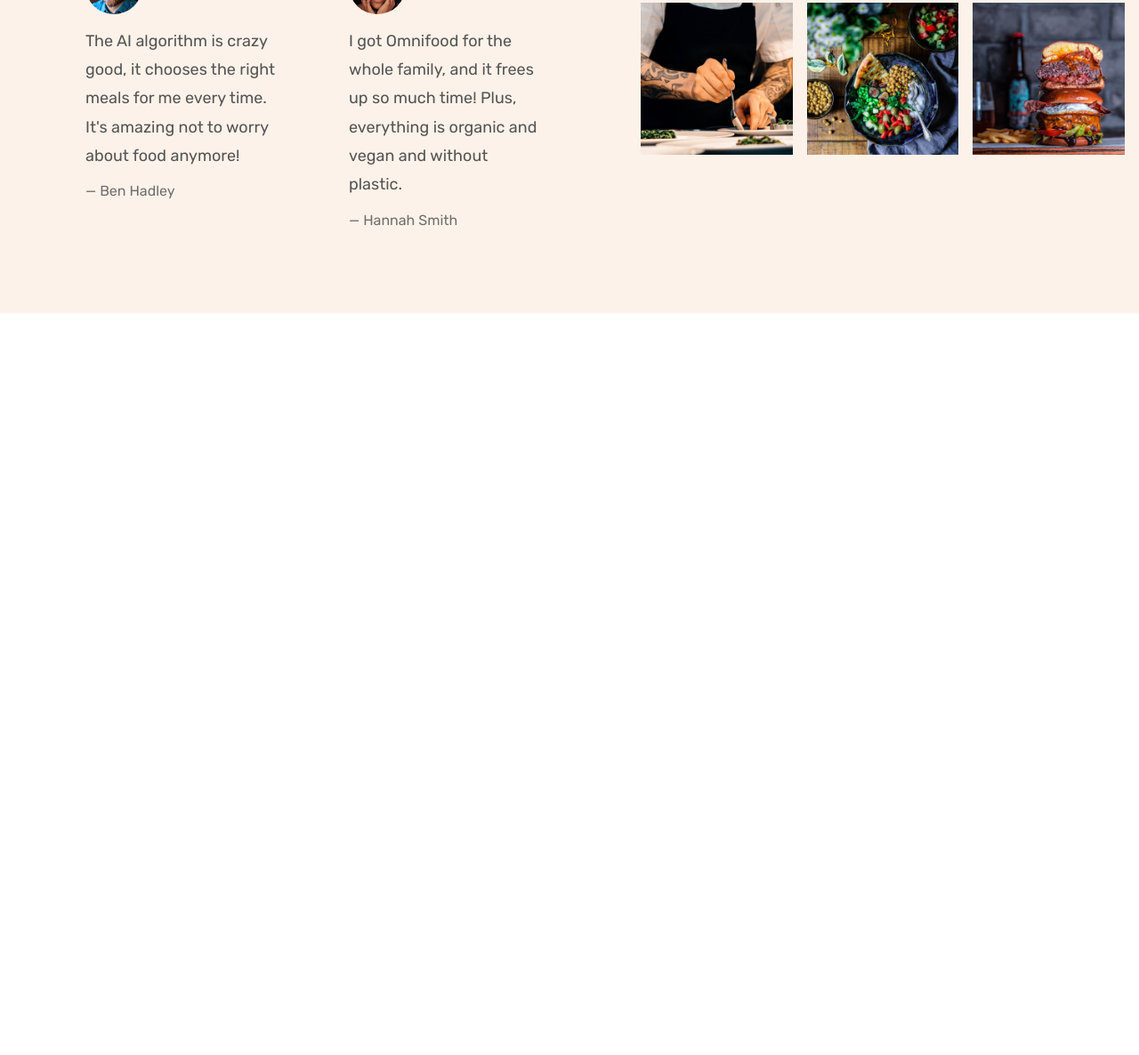
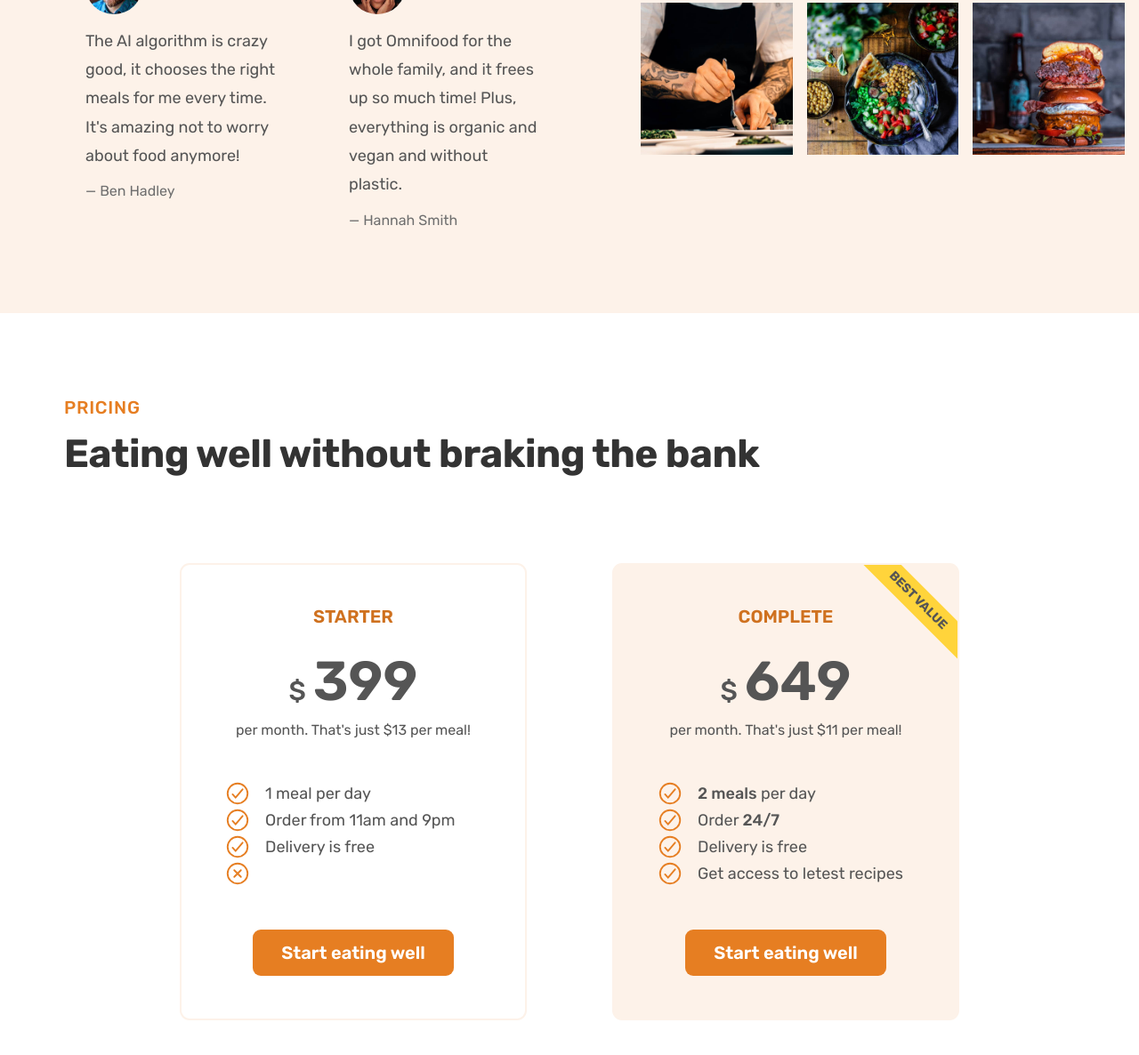
Before and after one commit to shalithacode/omnifood, a plain HTML site: page index.html in a window 1280 px wide. Shown: the part 4007-5193 px from the top of the page at 89% size. Before the commit the page ends 4359 px from the top, so only its background shows below. Drawn offline with nearby package versions, Linux system fonts and the light colour scheme.

Commit message:
Pricing section implementation

```diff
--- a/css/genaral.css
+++ b/css/genaral.css
@@ -106,3 +106,20 @@
 .link:active {
   border-bottom: 1px solid transparent;
 }
+.list-item {
+  font-size: 1.8rem;
+  display: flex;
+  align-items: center;
+  gap: 1.6rem;
+}
+.list-item span {
+  transition: all 0.3s;
+}
+.list-item span:hover {
+  color: #e67e22;
+}
+.list-icon {
+  width: 3rem;
+  height: 3rem;
+  color: #e67e22;
+}
--- a/css/style.css
+++ b/css/style.css
@@ -338,3 +338,67 @@ strong {
 .gallery-item img:hover {
   transform: scale(1.1);
 }
+/* *************************** */
+/* PRICING SECTION */
+/* *************************** */
+.pricing-plan {
+  border-radius: 1.1rem;
+  padding: 4.8rem;
+  width: 75%;
+  border: 2px solid #fdf2e9;
+}
+.section-pricing {
+  padding: 9.6rem 0;
+}
+.plan-header {
+  text-align: center;
+  margin-bottom: 4.8rem;
+}
+.plan-name {
+  color: #cf711f;
+  font-weight: 600;
+  font-size: 2rem;
+  text-transform: uppercase;
+  letter-spacing: 0.75;
+  margin-bottom: 3.2rem;
+}
+.plan-price {
+  font-size: 6.2rem;
+  font-weight: 600;
+  counter-reset: #333;
+  margin-bottom: 1.6rem;
+}
+.plan-price span {
+  font-size: 3rem;
+  font-weight: 500;
+  margin-right: 0.8rem;
+}
+.plan-text {
+  font-size: 1.6rem;
+  font-weight: 1.6;
+}
+.plan-singup {
+  text-align: center;
+  margin-top: 4.8rem;
+}
+.pricing-plan--starter {
+  justify-self: end;
+}
+.pricing-plan--complete {
+  background-color: #fdf2e9;
+  padding: 4.8rem;
+  position: relative;
+  overflow: hidden;
+}
+.pricing-plan--complete::after {
+  content: "Best Value";
+  position: absolute;
+  text-transform: uppercase;
+  font-size: 1.4rem;
+  font-weight: 700;
+  top: 5%;
+  right: -10%;
+  background-color: #ffd43b;
+  padding: 0.8rem 4rem;
+  transform: rotate(45deg);
+}
--- a/index.html
+++ b/index.html
@@ -410,6 +410,95 @@
           </figure>
         </div>
       </section>
+      <section class="section-pricing">
+        <div class="container">
+          <span class="subheading">Pricing</span>
+          <h2 class="heading-secondary">
+            Eating well without braking the bank
+          </h2>
+        </div>
+        <div class="container grid grid--2-cols">
+          <div class="pricing-plan pricing-plan--starter">
+            <header class="plan-header">
+              <p class="plan-name">Starter</p>
+              <p class="plan-price"><span>$</span>399</p>
+              <p class="plan-text">per month. That's just $13 per meal!</p>
+            </header>
+            <ul class="list">
+              <li class="list-item">
+                <ion-icon
+                  class="list-icon"
+                  name="checkmark-circle-outline"
+                ></ion-icon
+                ><span>1 meal per day</span>
+              </li>
+              <li class="list-item">
+                <ion-icon
+                  class="list-icon"
+                  name="checkmark-circle-outline"
+                ></ion-icon
+                ><span>Order from 11am and 9pm</span>
+              </li>
+              <li class="list-item">
+                <ion-icon
+                  class="list-icon"
+                  name="checkmark-circle-outline"
+                ></ion-icon
+                ><span>Delivery is free</span>
+              </li>
+              <li class="list-item">
+                <ion-icon
+                  class="list-icon"
+                  name="close-circle-outline"
+                ></ion-icon>
+              </li>
+            </ul>
+            <div class="plan-singup">
+              <a href="#" class="btn btn--full">Start eating well</a>
+            </div>
+          </div>
+          <div class="pricing-plan pricing-plan--complete">
+            <header class="plan-header">
+              <p class="plan-name">Complete</p>
+              <p class="plan-price"><span>$</span>649</p>
+              <p class="plan-text">per month. That's just $11 per meal!</p>
+            </header>
+            <ul class="list">
+              <li class="list-item">
+                <ion-icon
+                  class="list-icon"
+                  name="checkmark-circle-outline"
+                ></ion-icon
+                ><span><strong>2 meals</strong> per day</span>
+              </li>
+              <li class="list-item">
+                <ion-icon
+                  class="list-icon"
+                  name="checkmark-circle-outline"
+                ></ion-icon
+                ><span>Order <strong>24/7</strong></span>
+              </li>
+              <li class="list-item">
+                <ion-icon
+                  class="list-icon"
+                  name="checkmark-circle-outline"
+                ></ion-icon
+                ><span>Delivery is free</span>
+              </li>
+              <li class="list-item">
+                <ion-icon
+                  class="list-icon"
+                  name="checkmark-circle-outline"
+                ></ion-icon
+                ><span>Get access to letest recipes</span>
+              </li>
+            </ul>
+            <div class="plan-singup">
+              <a href="#" class="btn btn--full">Start eating well</a>
+            </div>
+          </div>
+        </div>
+      </section>
     </main>
 
     <script
```
